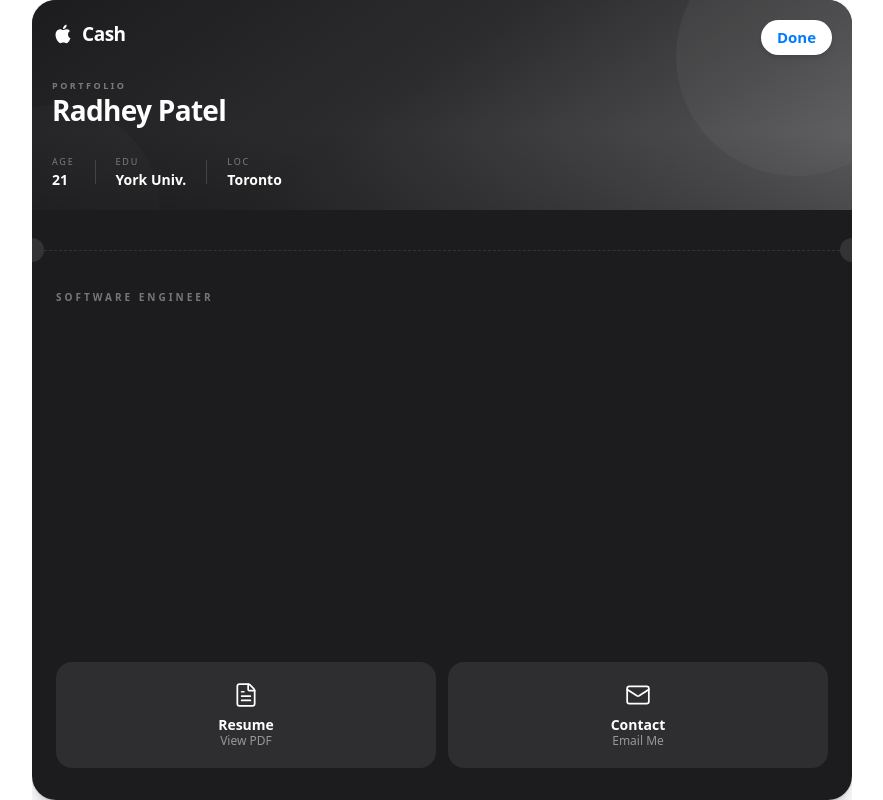
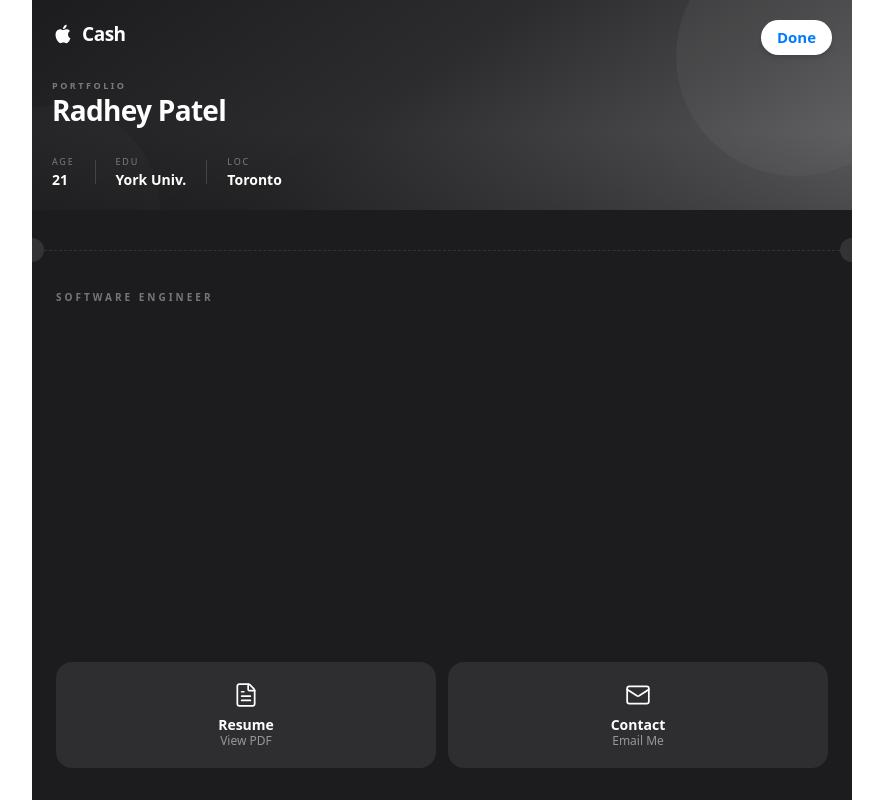
Before and after one commit to Yehdar/portfolio, a Next.js app: page / in a window 1280 px wide. Both pictures are taken after a click on the element 640 px from the left and 605 px from the top of the page. Shown: the whole page, without its empty margins (198-1081 px from the left). Built offline with nearby package versions, Linux system fonts and the light colour scheme.

Commit message:
feat: refine wallet animations with an  animated border radius, hover lift, and dimming backdrop

```diff
--- a/components/WalletCard.tsx
+++ b/components/WalletCard.tsx
@@ -25,7 +25,11 @@
   children?: React.ReactNode;
 }
 
-const SPRING = { type: "spring", damping: 32, stiffness: 280 } as const;
+const SPRING = { type: "spring", damping: 30, stiffness: 300 } as const;
+
+/** Border radius in px: rounded when stacked, flush when filling the screen. */
+const R_STACKED  = 24;
+const R_EXPANDED = 0;
 
 export default function WalletCard({
   card,
@@ -46,14 +50,14 @@
    *  stacked   – normal wallet pile position
    */
   const animate = isExpanded
-    ? { top: 0,                    height: containerHeight }
+    ? { top: 0,                    height: containerHeight, borderRadius: R_EXPANDED }
     : hasAnyExpanded
-    ? { top: containerHeight + 40, height: cardHeight      }
-    : { top: stackedY,             height: cardHeight      };
+    ? { top: containerHeight + 40, height: cardHeight,      borderRadius: R_STACKED  }
+    : { top: stackedY,             height: cardHeight,      borderRadius: R_STACKED  };
 
   return (
     <motion.div
-      className="absolute left-0 right-0 rounded-3xl overflow-hidden shadow-xl shadow-black/15 ring-1 ring-black/8"
+      className="absolute left-0 right-0 overflow-hidden shadow-xl shadow-black/15 ring-1 ring-black/8"
       style={{
         zIndex: isExpanded ? 50 : zIndex,
         cursor: isExpanded || card.placeholder ? "default" : "pointer",
@@ -61,9 +65,9 @@
       initial={false}
       animate={animate}
       transition={SPRING}
-      // Placeholder cards: subtle scale pulse instead of expand
-      whileHover={!isExpanded && card.placeholder ? { scale: 1.015 } : undefined}
-      whileTap={!isExpanded && card.placeholder ? { scale: 0.98 } : undefined}
+      // All non-expanded cards get a subtle lift; only non-placeholders expand on click
+      whileHover={!isExpanded ? { scale: 1.012 } : undefined}
+      whileTap={!isExpanded ? { scale: 0.98 } : undefined}
       onClick={!isExpanded && !card.placeholder ? onClick : undefined}
     >
       {/* ── Scrollable card body ──────────────────────────────────── */}
--- a/components/WalletStack.tsx
+++ b/components/WalletStack.tsx
@@ -1,6 +1,7 @@
 "use client";
 
 import { useEffect, useRef, useState } from "react";
+import { AnimatePresence, motion } from "framer-motion";
 import WalletCard, { CardDef } from "./WalletCard";
 import AboutCard from "./cards/AboutCard";
 import ExperienceCard from "./cards/ExperienceCard";
@@ -159,9 +160,18 @@
       </div>
 
       {/* ── Backdrop (tap outside expanded card to close) ──────────── */}
-      {expandedId && (
-        <div className="absolute inset-0 z-40" onClick={() => setExpandedId(null)} />
-      )}
+      <AnimatePresence>
+        {expandedId && (
+          <motion.div
+            className="absolute inset-0 z-40 bg-black/20"
+            initial={{ opacity: 0 }}
+            animate={{ opacity: 1 }}
+            exit={{ opacity: 0 }}
+            transition={{ duration: 0.2 }}
+            onClick={() => setExpandedId(null)}
+          />
+        )}
+      </AnimatePresence>
 
       {/* ── Cards ──────────────────────────────────────────────────── */}
       {CARDS.map((card, index) => {
```
